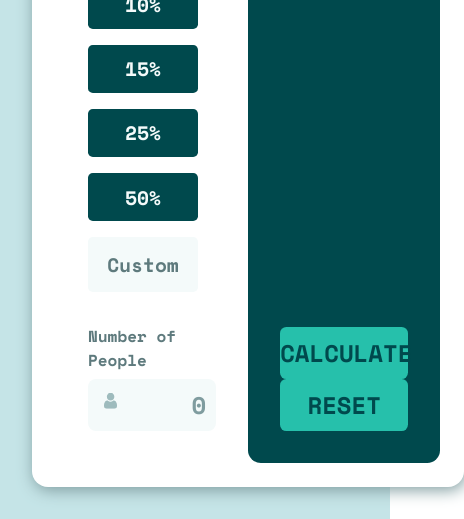
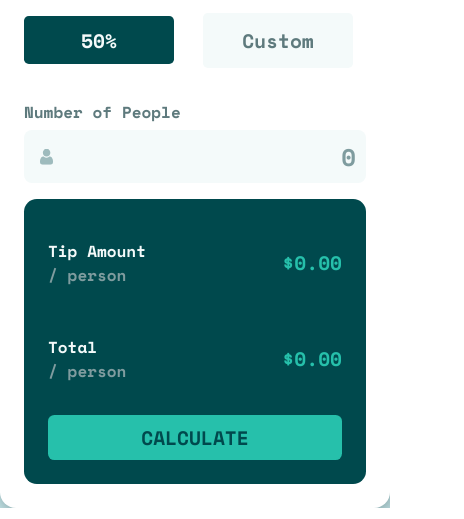
Before and after one commit to DanteBenicio/tip-calculator-app, a website built with Vite: page index.html in a window 390 px wide. Shown: the part 419-938 px from the top of the page, 464 px wide, since content can reach past the window. Built offline with nearby package versions, Linux system fonts and the light colour scheme.

Commit message:
improving styles

```diff
--- a/style.css
+++ b/style.css
@@ -1,6 +1,7 @@
 @import url(./reset.css);
 
 #app {
+  position: relative;
   display: grid;
   place-items: center;
   max-width: 100vw;
@@ -15,10 +16,11 @@
   letter-spacing: 0.2rem;
 }
 
+
 .calculator_container {
   display: flex;
   justify-content: space-between;
-  max-width: 900px;
+  max-width: 56.25rem;
   padding: 1.5rem;
   background-color: var(--white);
   border-radius: 1rem;
@@ -58,6 +60,7 @@
   font-size: clamp(0.5rem, 5vw, 1rem);
 }
 
+
 .input_icon {
   position: absolute;
   top: 80%;
@@ -65,9 +68,19 @@
   margin-left: 1rem;
 }
 
+.select_tip {
+  position: relative;
+}
+
+.tip_wrapper {
+  top: 0;
+  padding: 0 0.5rem;
+  background-color: hsla(0, 93%, 49%, 0.274);
+  border-radius: 0.3rem;
+}
+
 .flex_tip_wrapper {
   display: flex;
-  /* justify-content: space-between; */
   align-items: center;
   flex-wrap: wrap;
 
@@ -76,8 +89,8 @@
 }
 
 .tip {
-  max-width: 110px;
-  min-width: 80px;
+  max-width: 6.875rem;
+  min-width: 5rem;
   width: 100%;
   padding: 0.6rem 1rem;
   background-color: var(--very-dark-cyan);
@@ -103,7 +116,7 @@
 .custom {
   border-radius: 0.3rem;
   padding: 0.6rem 0.5rem;
-  height: 55.19px;
+  height: 3.449rem;
   text-align: end;
   background-color: var(--very-light-grayish-cyan);
   color: var(--very-dark-cyan);
@@ -118,6 +131,7 @@
   display: flex;
   justify-content: space-between;
   flex-direction: column;
+  gap: 1rem;
 }
 
 .tip_result_wrapper {
@@ -131,7 +145,7 @@
   display: flex;
   justify-content: space-between;
   align-items: center;
-  flex-basis: 80px;
+  flex-basis: 5rem;
 }
 
 .tip_result_wrapper span {
@@ -157,9 +171,109 @@
   color: var(--very-dark-cyan);
   cursor: pointer;
 
-  transition: background-color 0.2s ease;
+  transition: filter 0.2s ease;
+}
+
+.button:hover {
+  filter: brightness(110%);
+}
+
+.button:nth-child(2) {
+  display: none;
+  margin-top: 1rem;
+  background-color: var(--grayish-cyan);
+  color: var(--very-light-grayish-cyan);
+}
+
+.button:nth-child(2):active {
+  filter: brightness(90%);
 }
 
 .button-reset:active {
   background-color: var(--strong-cyan-active);
 }
+
+@media screen and (max-width: 895px) {
+  .error_message.second_input {
+    top: 100%;
+  }
+}
+
+@media screen and (max-width: 740px) {
+  .calculator_container {
+    flex-direction: column;
+    align-items: center;
+    gap: 1rem;
+  }
+  .calculator_wrapper {
+    width: 100%;
+  }
+
+  .input_group .error_message.second_input {
+    top: 0;
+  }
+}
+
+@media screen and (max-width: 550px) {
+  #app {
+    padding: 2rem 0 0;
+  }
+
+  .tip {
+    min-width: 3.75rem;
+  }
+}
+
+@media screen and (max-width: 500px) {
+  .calculator_wrapper.white {
+    padding: 0;
+  }
+
+  .calculator_wrapper.very-dark-cyan {
+    padding: 1.5rem;
+  }
+
+  .flex_tip_wrapper {
+    justify-content: center;
+  }
+
+  .tip_result_wrapper .value {
+    font-size: clamp(2rem, 5vw, 2.4rem);
+  }
+
+  .button {
+    font-size: clamp(1.3rem, 5vw, 1.5rem);
+  }
+}
+
+@media screen and (max-width: 420px) {
+  .flex_tip_wrapper {
+    display: grid;
+    grid-template-columns: repeat(2, 1fr);
+  }
+  .tip {
+    max-width: 9.375rem
+  }
+
+  .tip_result_wrapper .value {
+    font-size: clamp(1.2rem, 5vw, 1.3rem);
+  }
+
+  .button {
+    font-size: clamp(1rem, 5vw, 1.3rem);
+  }
+}
+
+@media screen and (max-width: 380px) {
+  .white .input_group .error_message.second_input {
+    top: 100% !important;
+  }
+  .tip_wrapper {
+    font-size: clamp(0.8rem, 4.5vw, 1rem);
+
+  }
+  .input_group:not(:first-child) {
+    margin-bottom: 1rem;
+  }
+
+}
```
